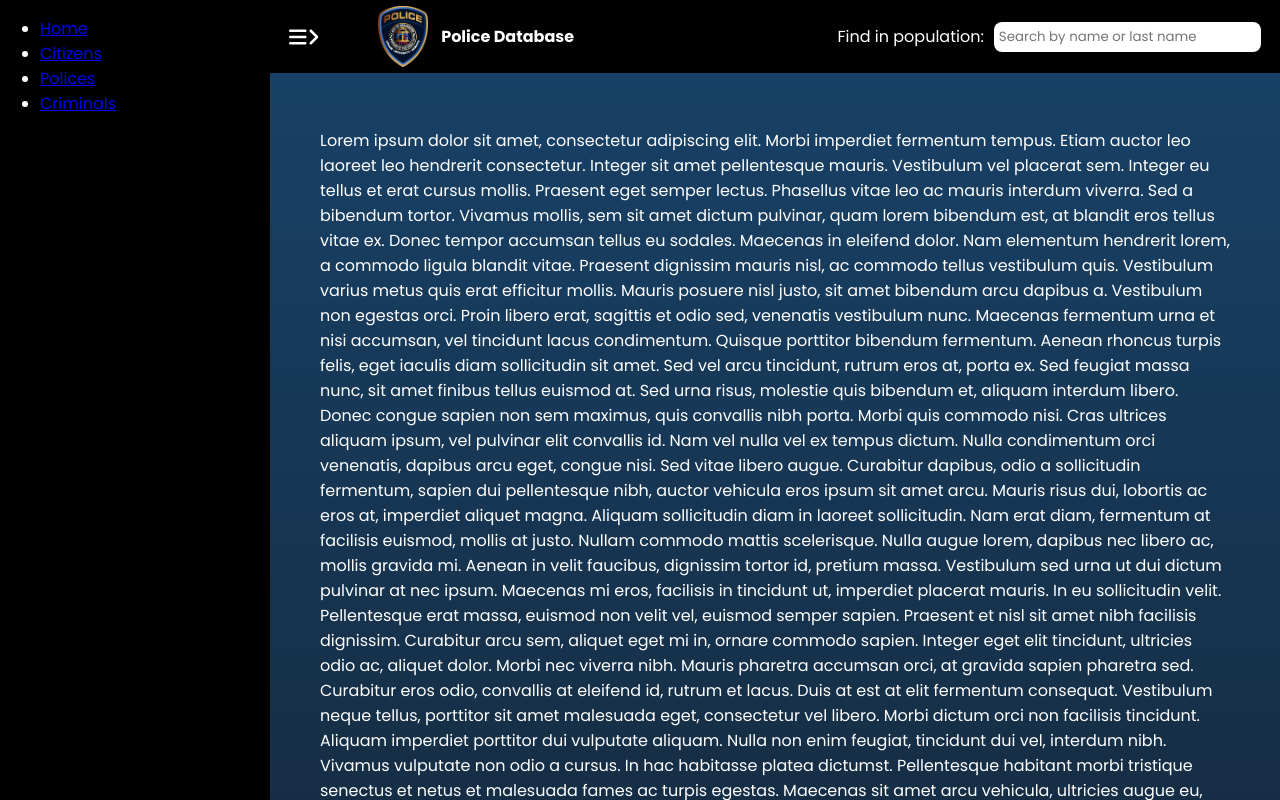
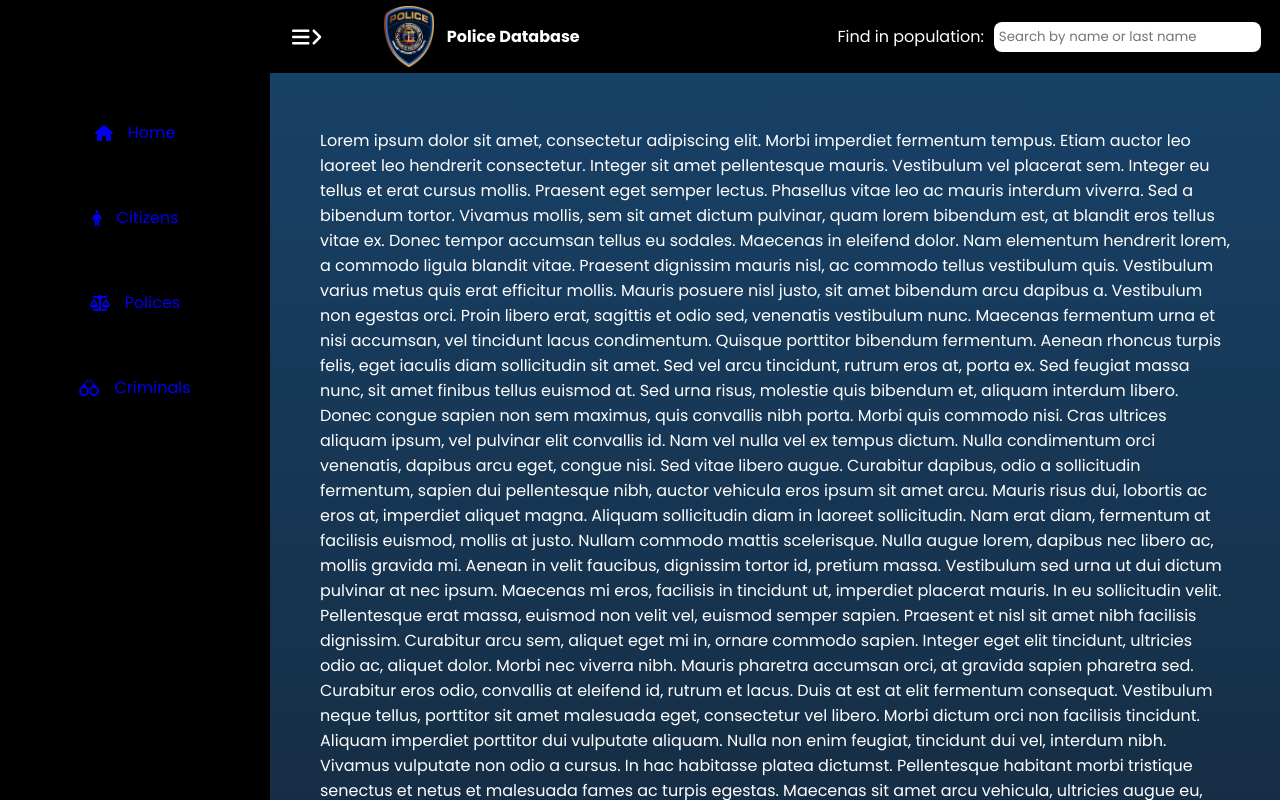
Before and after one commit to alanicio/react_police_database, a React (Create React App) app: page / in a window 1280 px wide. Built offline with nearby package versions, Linux system fonts and the light colour scheme.

Commit message:
a bit of style added in sidebar

```diff
--- a/src/components/Layout/Frame/Frame.tsx
+++ b/src/components/Layout/Frame/Frame.tsx
@@ -3,7 +3,7 @@ import Header from "./Header";
 import Sidebar from "./Sidebar";
 
 const Frame = () => {
-   const [isSidebarClosed, setIsSidebarClosed] = useState<boolean>(true);
+   const [isSidebarClosed, setIsSidebarClosed] = useState<boolean>(false);
    return (
       <>
          <Header {...{ isSidebarClosed, setIsSidebarClosed }} />
--- a/src/components/Layout/Frame/Header/styled.ts
+++ b/src/components/Layout/Frame/Header/styled.ts
@@ -24,7 +24,7 @@ export const HeaderContainer = styled.header<Props>`
       display: flex;
       align-items: center;
       box-sizing: border-box;
-      padding: 0 1.5vw;
+      padding: 0 22px;
       ${({ isSidebarClosed }: Props) =>
          isSidebarClosed ? "transform: rotateY(180deg);" : null}
    }
--- a/src/components/Layout/Frame/Sidebar/Sidebar.tsx
+++ b/src/components/Layout/Frame/Sidebar/Sidebar.tsx
@@ -1,3 +1,10 @@
+import {
+   faHandcuffs,
+   faHouse,
+   faPerson,
+   faScaleBalanced,
+} from "@fortawesome/free-solid-svg-icons";
+import { FontAwesomeIcon } from "@fortawesome/react-fontawesome";
 import React from "react";
 import { Link } from "react-router-dom";
 import { SidebarState } from "../../../../interfaces/SidebarState";
@@ -10,18 +17,30 @@ const Sidebar = ({ isSidebarClosed, setIsSidebarClosed }: SidebarState) => {
          onMouseLeave={() => setIsSidebarClosed(true)}
          isSidebarClosed={isSidebarClosed}
       >
-         <Menu>
+         <Menu isSidebarClosed={isSidebarClosed}>
             <li>
-               <Link to="/">Home</Link>
+               <Link to="/">
+                  <FontAwesomeIcon icon={faHouse} className="icon" />
+                  <p>Home</p>
+               </Link>
             </li>
             <li>
-               <Link to="citizens">Citizens</Link>
+               <Link to="citizens">
+                  <FontAwesomeIcon icon={faPerson} className="icon" />
+                  <p>Citizens</p>
+               </Link>
             </li>
             <li>
-               <Link to="polices">Polices</Link>
+               <Link to="polices">
+                  <FontAwesomeIcon icon={faScaleBalanced} className="icon" />
+                  <p>Polices</p>
+               </Link>
             </li>
             <li>
-               <Link to="criminals">Criminals</Link>
+               <Link to="criminals">
+                  <FontAwesomeIcon icon={faHandcuffs} className="icon" />
+                  <p>Criminals</p>
+               </Link>
             </li>
          </Menu>
       </SidebarContainer>
--- a/src/components/Layout/Frame/Sidebar/styled.ts
+++ b/src/components/Layout/Frame/Sidebar/styled.ts
@@ -9,10 +9,34 @@ export const SidebarContainer = styled.div`
    background-color: black;
    transition: width 0.8s, min-width 0.8s, max-width 0.8s;
    overflow: hidden;
+   padding-top: 120px;
    width: ${({ isSidebarClosed }: Props) =>
       isSidebarClosed
-         ? `width: 0;min-width:0;max-width:0`
+         ? `width: 71.5px;min-width:71.5px;max-width:71.5px`
          : `width: 270px;min-width:270px;max-width:270px`};
 `;
 
-export const Menu = styled.ul``;
+export const Menu = styled.ul`
+   list-style-type: none;
+   display: flex;
+   flex-direction: column;
+   align-items: center;
+   margin: 0;
+   padding: 0;
+   a {
+      text-decoration: none;
+      display: flex;
+      align-items: center;
+      &:visited {
+         color: inherit;
+      }
+   }
+   p {
+      margin-left: 15px;
+      ${({ isSidebarClosed }: Props) =>
+         isSidebarClosed ? "display: none;" : null}
+   }
+   li {
+      margin-bottom: 60px;
+   }
+`;
--- a/src/index.css
+++ b/src/index.css
@@ -27,7 +27,8 @@ button:focus {
 h1,
 h2,
 h3,
-h4 {
+h4,
+p {
    margin: 0;
    padding: 0;
 }
```
